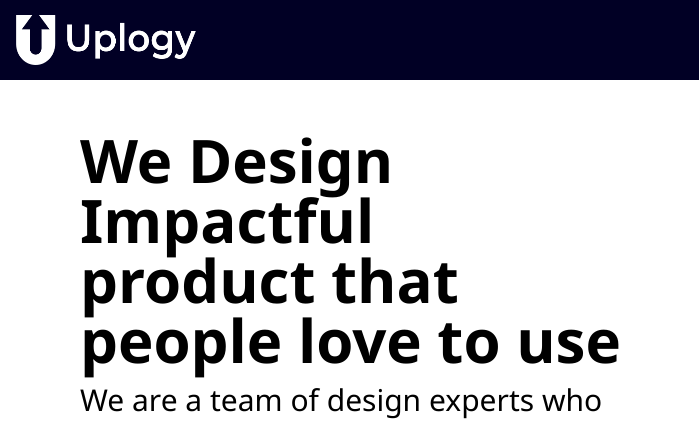
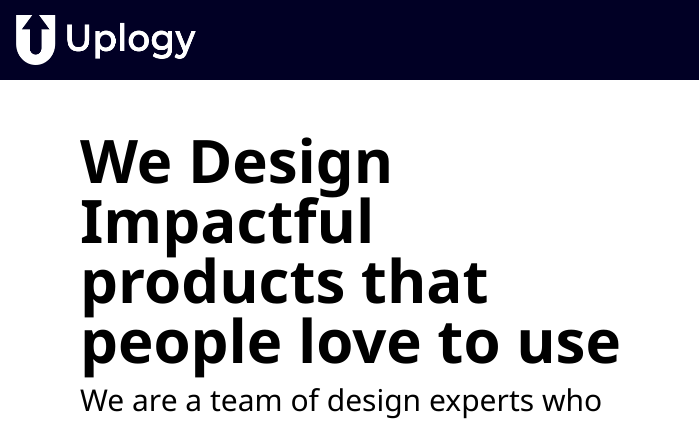
Before and after one commit to JalajPathak18/JalajPathak18.github.io, a plain HTML site: page Index.html in a window 1280 px wide. Shown: the top 426 px of the page, 0-699 px from the left. Drawn offline with Linux system fonts and the light colour scheme.

Commit message:
Update Index.html

```diff
--- a/Index.html
+++ b/Index.html
@@ -21,7 +21,7 @@
       <section id="leftsection">
         <h1 id="header">
           We Design <strong>Impactful</strong> <br />
-           product that people love to use
+           products that people love to use
         </h1>
         <p id="headerpara">
           We are a team of design experts who have experience in improving
```
